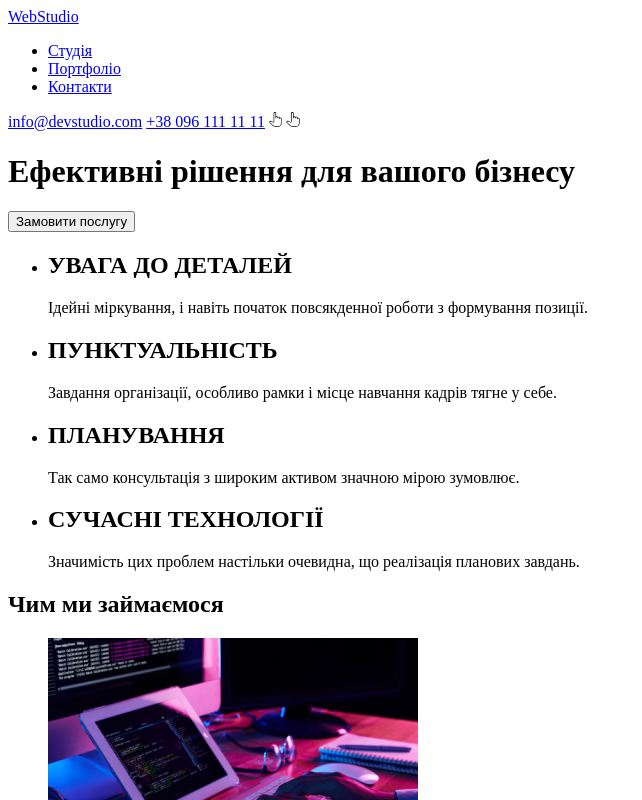
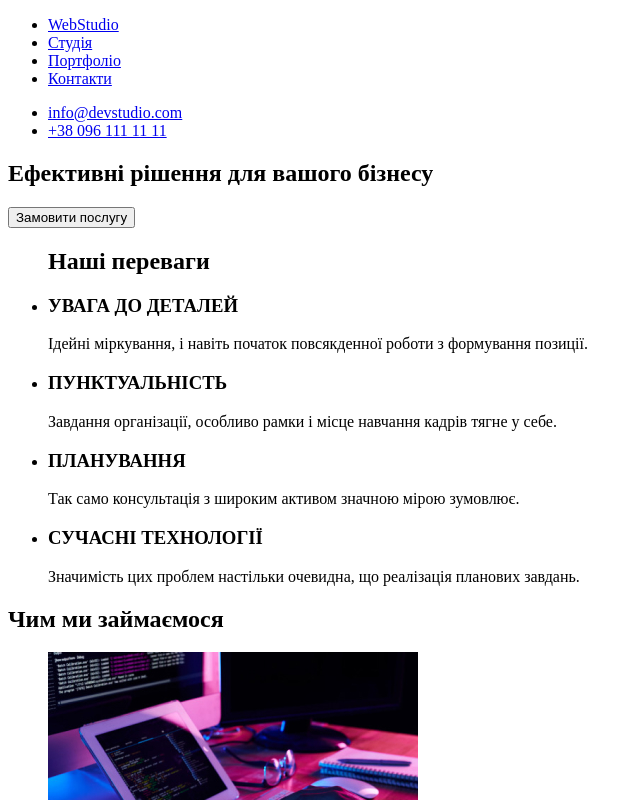
Before and after one commit to Emersonnaw/goit-markup-hw-01, a plain HTML site: page index.html in a window 1280 px wide. Shown: the top 800 px of the page, without its empty margins (0-642 px from the left). Drawn offline with Linux system fonts and the light colour scheme.

Commit message:
iteration 2 fix 8 remarks

```diff
--- a/index.html
+++ b/index.html
@@ -1,5 +1,5 @@
 <!DOCTYPE html>
-<html lang="en">
+<html lang="uk">
 <head>
     <meta charset="UTF-8">
     <meta http-equiv="X-UA-Compatible" content="IE=edge">
@@ -8,45 +8,54 @@
 </head>
 <body>
    <header>
-        <a href="#">WebStudio</a>
+
         <nav>
             <ul>
+                <li><a href="#">WebStudio</a></li>
                 <li><a href="#">Студія</a></li>
                 <li><a href="#">Портфоліо</a></li>
                 <li><a href="#">Контакти</a></li>
             </ul>
         </nav>
-        <a href="#">info@devstudio.com</a>
-        <a href="tel:+380961111111">+38 096 111 11 11</a>
-        <img src="./images/hand.svg" alt="pointer" width="13.33">
-        <img src="./images/hand.svg" alt="pointer" width="13.33">
+        <ul>
+            <li><a href="mailto:info@devstudio.com">info@devstudio.com</a></li>
+            <li><a href="tel:+380961111111">+38 096 111 11 11</a></li>
+        </ul>
    </header>
    <main>
+        <section>
             <h1>Ефективні рішення для вашого бізнесу</h1>
             <button type="button">Замовити послугу</button>
+        </section>
+        <section>
             <ul>
-            <li> <h2>УВАГА ДО ДЕТАЛЕЙ</h2>
+                <h2>Наші переваги</h2>
+                <li> <h3>УВАГА ДО ДЕТАЛЕЙ</h3>
                      <p>Ідейні міркування, і навіть початок повсякденної роботи з формування позиції.</p>
                 </li>
                 <li>
-                <h2>ПУНКТУАЛЬНІСТЬ</h2>
+                    <h3>ПУНКТУАЛЬНІСТЬ</h3>
                     <p>Завдання організації, особливо рамки і місце навчання кадрів тягне у себе.</p>
                 </li>
                 <li>
-                <h2>ПЛАНУВАННЯ</h2>
+                    <h3>ПЛАНУВАННЯ</h3>
                     <p>Так само консультація з широким активом значною мірою зумовлює.</p>
                 </li>
                 <li>
-                <h2>СУЧАСНІ ТЕХНОЛОГІЇ</h2>
+                    <h3>СУЧАСНІ ТЕХНОЛОГІЇ</h3>
                     <p>Значимість цих проблем настільки очевидна, що реалізація планових завдань.</p>
                 </li>
             </ul>
+        </section>
+        <section>
             <h2>Чим ми займаємося</h2>
             <ul>
                  <li><img src="./images/caseone.jpg" alt="compose algorithms" width="370" height="294"></li>
                 <li><img src="./images/casetwo.jpg" alt="testing products"  width="370" height="294"></li>
                  <li><img src="./images/casethree.jpg" alt=" design " width="370" height="294"></li>
             </ul>
+        </section>
+        <section>
             <h2>Наша команда</h2>
             <ul>
                 <li>
@@ -70,13 +79,16 @@
                     <p>UI Designer</p>
                 </li>
             </ul>
+        </section>
    </main>
    <footer>
         <a href="#">WebStudio</a>
         <address>
-        м. Київ, пр-т Лесі Українки, 26
-        <a href="#">info@devstudio.com</a>
-        <a href="tel:+380961111111">+38 096 111 11 11</a>
+            <ul>
+                <li><a href="https://goo.gl/maps/ArKhMotf5cThkB2s5">м. Київ, пр-т Лесі Українки, 26</a> </li>
+                <li><a href="mailto:info@devstudio.com">info@devstudio.com</a> </li>
+                <li><a href="tel:+380961111111">+38 096 111 11 11</a></li>
+            </ul>
         </address>
    </footer>
 </body>
```
Lines whose indentation alone changed are shown as unchanged.
